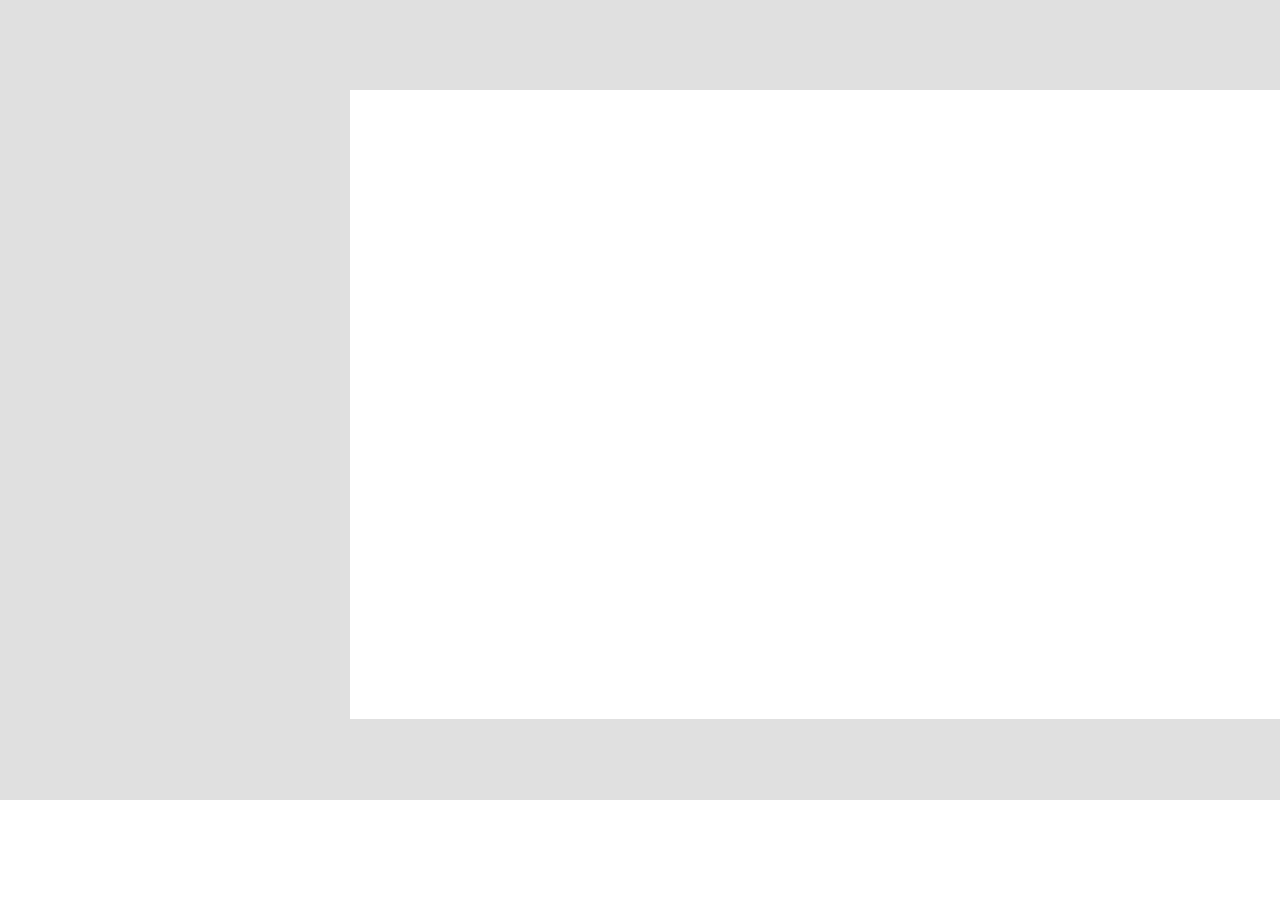
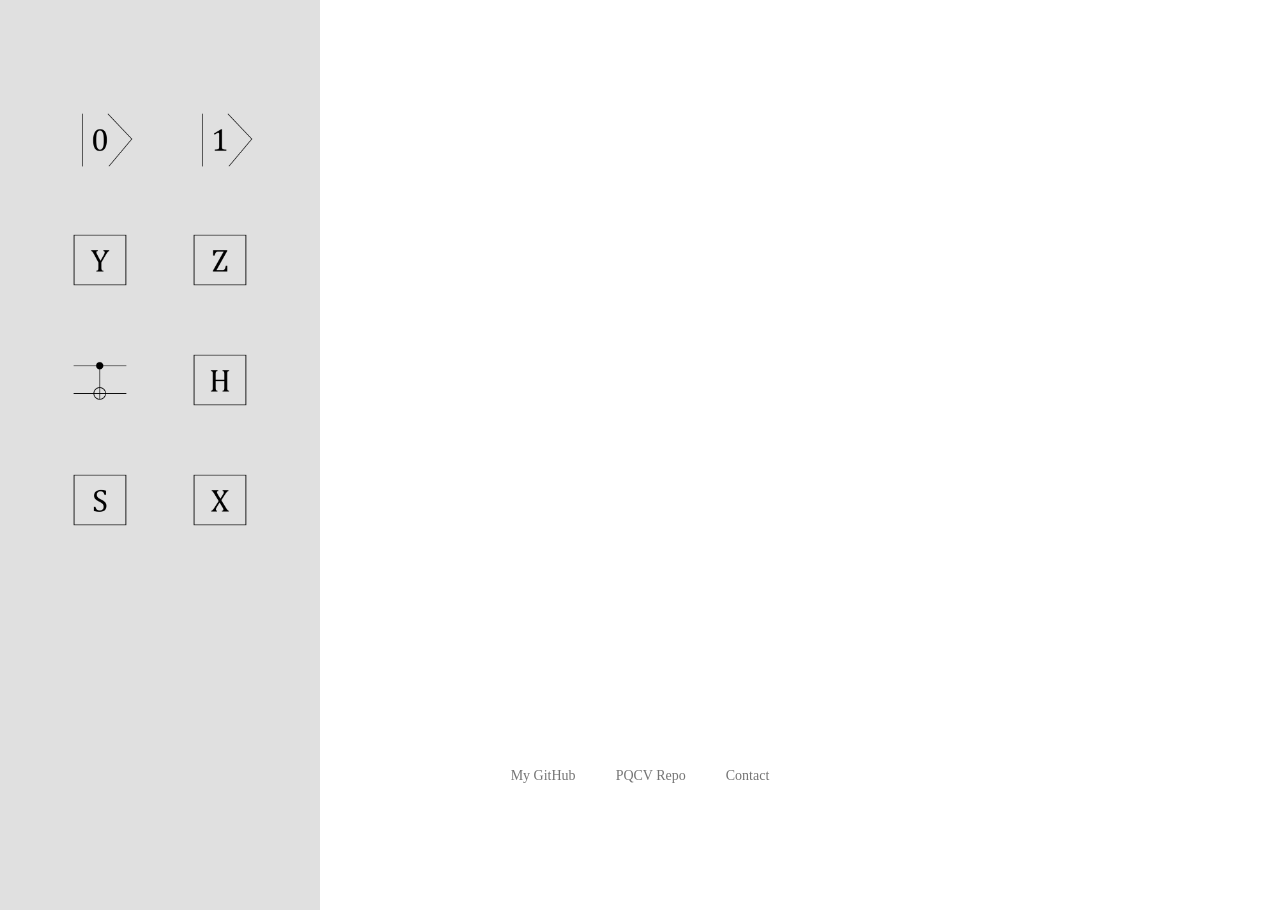
Before and after one commit to abrege11/pqcv, a React (Vite) app: page /builder in a window 1280 px wide. Before the commit the page ends 800 px from the top, so only its background shows below. Built offline with nearby package versions, Linux system fonts and the light colour scheme.

Commit message:
added sidebar w/ sprites and populated footer

```diff
--- a/src/components/BuilderWindow.component.jsx
+++ b/src/components/BuilderWindow.component.jsx
@@ -1,5 +1,5 @@
 import React from 'react';
-import theme from '../theme';
+import { theme } from '../theme';
 
 const classes = {
   container: {
--- a/src/components/Footer.component.jsx
+++ b/src/components/Footer.component.jsx
@@ -1,17 +1,32 @@
 import React from 'react';
-import theme from '../theme';
+import { theme } from '../theme';
+import { FOOTER_LINKS } from '../constants';
 
 const classes = {
   container: {
     bottom: 0,
-    height: 90,
-    backgroundColor: theme.colors.lightGrey,
+    height: 50,
     display: 'flex',
     alignItems: 'center',
     justifyContent: 'center',
+    gap: 40,
+  },
+  link: {
+    fontSize: 14,
+    color: theme.colors.darkGrey,
+    textDecoration: 'none',
+    cursor: 'pointer',
   },
 };
 
 export default function Footer() {
-  return <div style={classes.container}></div>;
+  return (
+    <div style={classes.container}>
+      {FOOTER_LINKS.map(({ title, link }) => (
+        <a key={title} href={link} target="_blank" rel="noopener noreferrer" style={classes.link}>
+          {title}
+        </a>
+      ))}
+    </div>
+  );
 }
--- a/src/components/Header.component.jsx
+++ b/src/components/Header.component.jsx
@@ -1,5 +1,5 @@
 import React from 'react';
-import theme from '../theme';
+import { theme } from '../theme';
 
 const classes = {
   container: {
@@ -10,10 +10,21 @@ const classes = {
     backgroundColor: theme.colors.lightGrey,
     display: 'flex',
     alignItems: 'center',
-    justifyContent: 'center',
+    justifyContent: 'flex-start',
+    paddingLeft: 20,
+  },
+  title: {
+    paddingLeft: 10,
+    fontSize: 40,
+    fontWeight: 'bold',
+    color: theme.colors.white,
   },
 };
 
 export default function Header() {
-  return <div style={classes.container}></div>;
+  return (
+    <div style={classes.container}>
+      <div style={classes.title}>PQCV</div>
+    </div>
+  );
 }
--- a/src/components/SideBar.component.jsx
+++ b/src/components/SideBar.component.jsx
@@ -1,18 +1,27 @@
 import React from 'react';
-import theme from '../theme';
+import { theme } from '../theme';
 
 const classes = {
   container: {
     position: "absolute",
-    width: 350,
+    width: 300,
+    // top: 90,
     height: '100%',
     backgroundColor: theme.colors.lightGrey,
-    display: 'flex',
-    alignItems: 'center',
+    display: 'grid',
+    gridTemplateColumns: 'repeat(2, min-content)',
+    gridAutoRows: 'auto',
+    gap: 40,
     justifyContent: 'center',
+    alignContent: 'start',
+    padding: 10,
+    paddingTop: 100,
   },
 };
 
-export default function SideBar() {
-  return <div style={classes.container}></div>;
+
+export default function SideBar({ children }) {
+  return <div style={classes.container}>
+    {children}
+  </div>;
 }
--- /dev/null
+++ b/src/components/SpriteImage.component.jsx
@@ -0,0 +1,29 @@
+import React from 'react';
+import sprite from '../../assets/spritesheet.png';
+
+const SPRITE_COLUMNS = 4;
+const SPRITE_ROWS = 2;
+const ORIGINAL_TILE_SIZE = 500;
+
+const SpriteImage = ({ index, size = 100 }) => {
+  const row = Math.floor(index / SPRITE_COLUMNS);
+  const col = index % SPRITE_COLUMNS;
+
+  const scale = size / ORIGINAL_TILE_SIZE;
+
+  return (
+    <div
+      style={{
+        width: size,
+        height: size,
+        backgroundImage: `url(${sprite})`,
+        backgroundPosition: `-${col * ORIGINAL_TILE_SIZE * scale}px -${row * ORIGINAL_TILE_SIZE * scale}px`,
+        backgroundSize: `${SPRITE_COLUMNS * ORIGINAL_TILE_SIZE * scale}px ${SPRITE_ROWS * ORIGINAL_TILE_SIZE * scale}px`,
+        backgroundRepeat: 'no-repeat',
+        backgroundColor: 'transparent',
+      }}
+    />
+  );
+};
+
+export default SpriteImage;
--- /dev/null
+++ b/src/constants.js
@@ -0,0 +1,7 @@
+export const SPRITE_ORDER = [3, 4, 0, 1, 2, 5, 6, 7];
+
+export const FOOTER_LINKS = [
+    { title: 'My GitHub', link: 'https://github.com/abrege11' },
+    { title: 'PQCV Repo', link: 'https://github.com/abrege11/pqcv' },
+    { title: 'Contact', link: 'mailto:bregeabe@gmail.com' },
+];
--- a/src/screens/Builder.screen.jsx
+++ b/src/screens/Builder.screen.jsx
@@ -3,7 +3,10 @@ import Header from '../components/Header.component';
 import SideBar from '../components/SideBar.component';
 import BuilderWindow from '../components/BuilderWindow.component';
 import Footer from '../components/Footer.component';
-import theme from '../theme';
+import { theme } from '../theme';
+import { SPRITE_ORDER } from '../constants';
+import SpriteImage from '../components/SpriteImage.component';
+
 
 const classes = {
   screen: {
@@ -11,13 +14,18 @@ const classes = {
     flexDirection: 'column',
     height: '100vh',
   },
+
 };
 
 export default function BuilderScreen() {
   return (
     <div style={classes.screen}>
-      <Header />
-      <SideBar />
+      {/* <Header /> */}
+      <SideBar>
+        {SPRITE_ORDER.map((i) => (
+          <SpriteImage key={i} index={i} size={80} />
+        ))}
+      </SideBar>
       <BuilderWindow />
       <Footer />
     </div>
--- a/src/theme.js
+++ b/src/theme.js
@@ -1,4 +1,4 @@
-const theme = {
+export const theme = {
   colors: {
     white: '#FFFFFF',
     black: '#000000',
@@ -7,5 +7,3 @@ const theme = {
     darkGrey: '#757575',
   },
 };
-
-export default theme;
```
Also changed, not shown: assets/spritesheet.png (renamed from assets/sprite_sheet.png).
